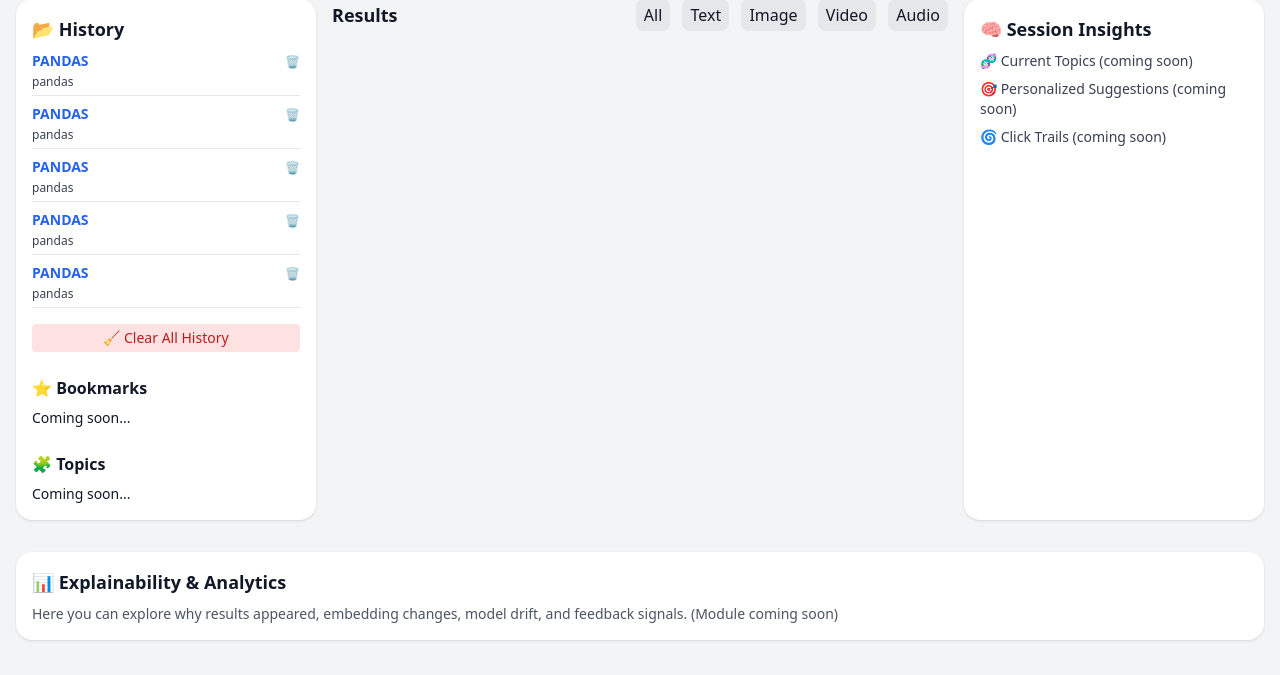
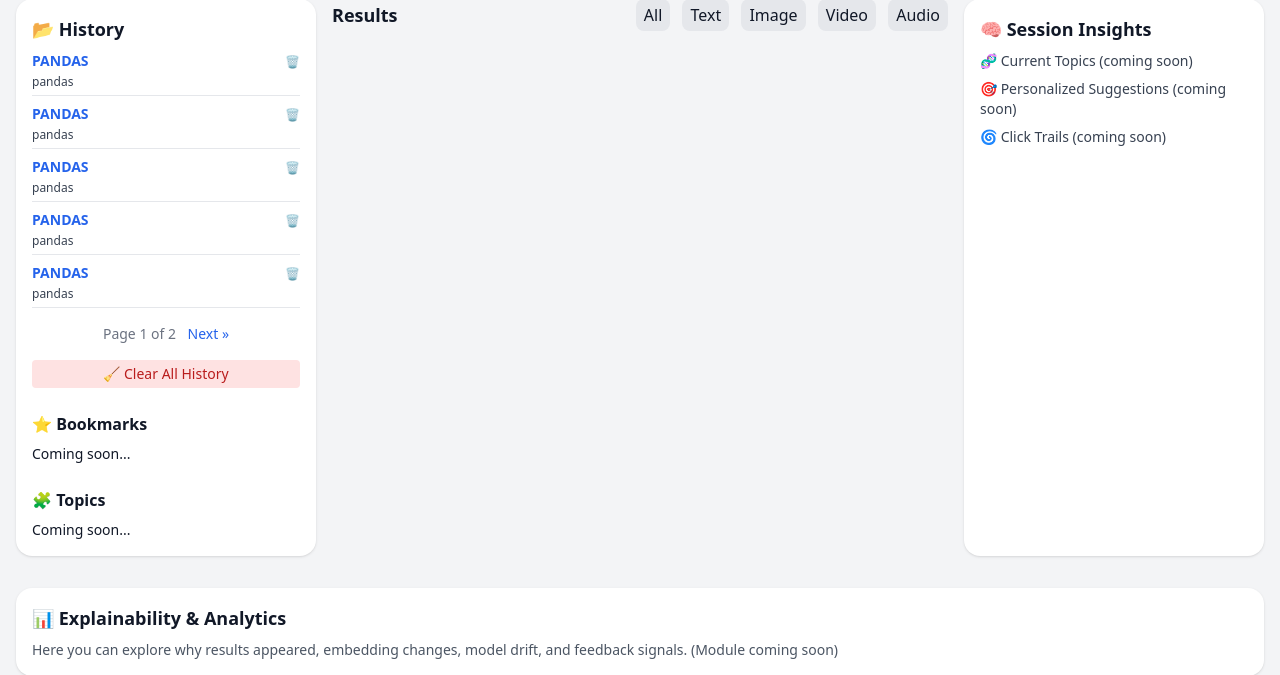
Before and after one commit to deep23072000/multimodal_ai, a Django app: page / in a window 1280 px wide. Shown: the part 83-758 px from the top of the page. Run offline with Django 5.2, Linux system fonts and the light colour scheme; data comes from the database, SQL or seed files in the repository; both versions use the stored data as it was after the commit; some libraries are stand-ins or nearby versions.

Commit message:
add pagination functionality

```diff
--- a/aiapp/templates/aiapp/multimodal_search.html
+++ b/aiapp/templates/aiapp/multimodal_search.html
@@ -4,10 +4,29 @@
     <meta charset="UTF-8">
     <title>Multimodal Search</title>
     <meta name="viewport" content="width=device-width, initial-scale=1.0">
-    <!-- Tailwind CDN -->
     <script src="https://cdn.tailwindcss.com"></script>
 </head>
 <body class="p-4">
+
+<!-- ✅ Toast Notifications -->
+{% if messages %}
+<div class="fixed top-4 right-4 z-50 space-y-2">
+    {% for message in messages %}
+    <div class="bg-green-100 border border-green-300 text-green-800 px-4 py-2 rounded-lg shadow-lg animate-fade-in">
+        {{ message }}
+    </div>
+    {% endfor %}
+</div>
+{% endif %}
+<style>
+@keyframes fade-in {
+    from { opacity: 0; transform: translateY(-10px); }
+    to { opacity: 1; transform: translateY(0); }
+}
+.animate-fade-in {
+    animation: fade-in 0.4s ease-out;
+}
+</style>
 
 <!-- Top Search Bar -->
 <form method="post" enctype="multipart/form-data" action="{% url 'home' %}" class="flex flex-col md:flex-row items-center gap-4 mb-6">
@@ -38,7 +57,8 @@
                     </a><br>
                     <span class="text-xs">{{ item.query }}</span>
                 </div>
-                    <form method="post" action="{% url 'delete_history' item.pk %}" class="ml-2">
+                <form method="post" action="{% url 'delete_history' item.pk %}" class="ml-2"
+                      onsubmit="return confirm('Are you sure you want to delete this history item?');">
                     {% csrf_token %}
                     <button type="submit" title="Delete"
                             class="text-red-500 text-xs hover:text-red-700 hover:underline">🗑️</button>
@@ -47,8 +67,20 @@
             {% endfor %}
         </ul>
 
-            <!-- Clear All History Button -->
-            <form method="post" action="{% url 'clear_history' %}" class="mt-4">
+        <!-- ✅ Pagination Controls -->
+        <div class="mt-4 text-center space-x-2 text-sm">
+            {% if history.has_previous %}
+                <a href="?page={{ history.previous_page_number }}" class="text-blue-600 hover:underline">&laquo; Prev</a>
+            {% endif %}
+            <span class="text-gray-500">Page {{ history.number }} of {{ history.paginator.num_pages }}</span>
+            {% if history.has_next %}
+                <a href="?page={{ history.next_page_number }}" class="text-blue-600 hover:underline">Next &raquo;</a>
+            {% endif %}
+        </div>
+
+        <!-- Clear All History Button with confirmation -->
+        <form method="post" action="{% url 'clear_history' %}" class="mt-4"
+              onsubmit="return confirm('Are you sure you want to clear all history?');">
             {% csrf_token %}
             <button type="submit"
                     class="w-full bg-red-100 text-red-700 px-3 py-1 rounded hover:bg-red-200 transition text-sm">
--- a/aiapp/views.py
+++ b/aiapp/views.py
@@ -1,7 +1,17 @@
 import wikipedia
 from django.shortcuts import render, get_object_or_404, redirect
+from django.core.paginator import Paginator
+from django.contrib import messages
+
 from .forms import UploadForm
 from .models import SearchHistory
+
+
+def paginate_history(request, history_queryset, per_page=5):
+    paginator = Paginator(history_queryset, per_page)
+    page_number = request.GET.get("page")
+    return paginator.get_page(page_number)
+
 
 def home(request):
     results = []
@@ -69,13 +79,14 @@ def home(request):
                 'description': f'Audio file "{audio_file.name}" received. (Hook up to Whisper here)'
             })
 
-    # Fetch recent 5 search history records
-    history_items = SearchHistory.objects.order_by('-timestamp')[:5]
+    # Fetch and paginate all search history
+    history_queryset = SearchHistory.objects.order_by('-timestamp')
+    history_page = paginate_history(request, history_queryset)
 
     return render(request, 'aiapp/multimodal_search.html', {
         'form': form,
         'results': results,
-        'history': history_items
+        'history': history_page,
     })
 
 
@@ -89,18 +100,21 @@ def history_detail(request, pk):
     }]
 
     form = UploadForm()  # empty form on detail page
-    history = SearchHistory.objects.all().order_by('-timestamp')[:10]
+
+    history_queryset = SearchHistory.objects.order_by('-timestamp')
+    history_page = paginate_history(request, history_queryset)
 
     return render(request, 'aiapp/multimodal_search.html', {
         'form': form,
         'results': results,
-        'history': history
+        'history': history_page,
     })
 
 
 def clear_history(request):
     if request.method == "POST":
         SearchHistory.objects.all().delete()
+        messages.success(request, "History cleared successfully.")
     return redirect('home')
 
 
@@ -108,4 +122,5 @@ def delete_history(request, pk):
     if request.method == "POST":
         item = get_object_or_404(SearchHistory, pk=pk)
         item.delete()
+        messages.success(request, f'History item "{item.title}" deleted.')
     return redirect('home')
```
Also changed, not shown: db.sqlite3. Lines whose indentation alone changed are shown as unchanged.
